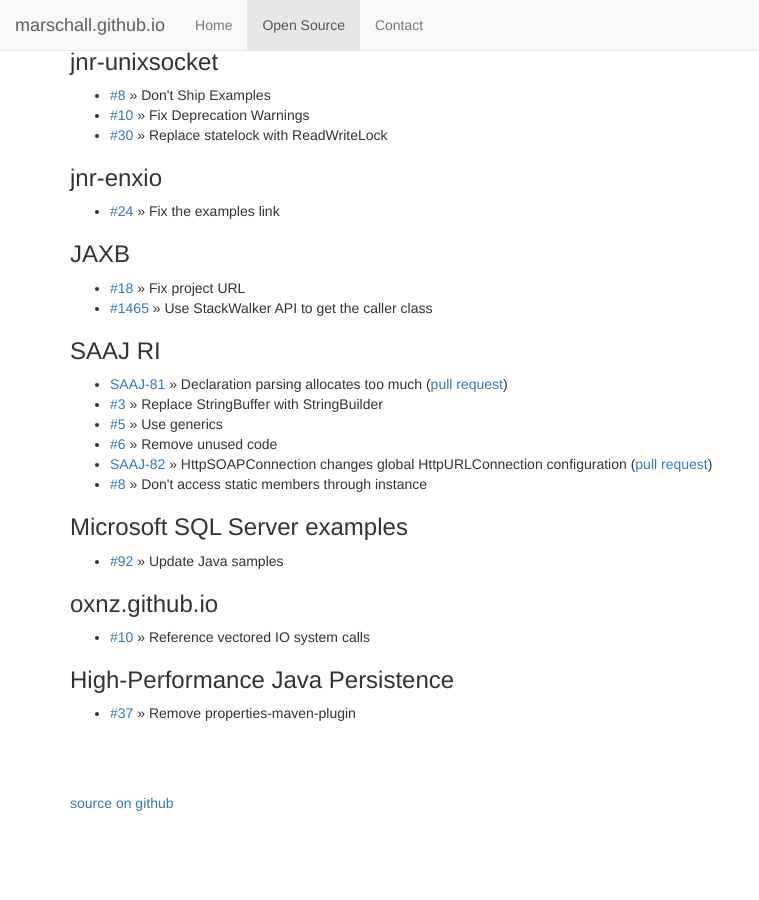
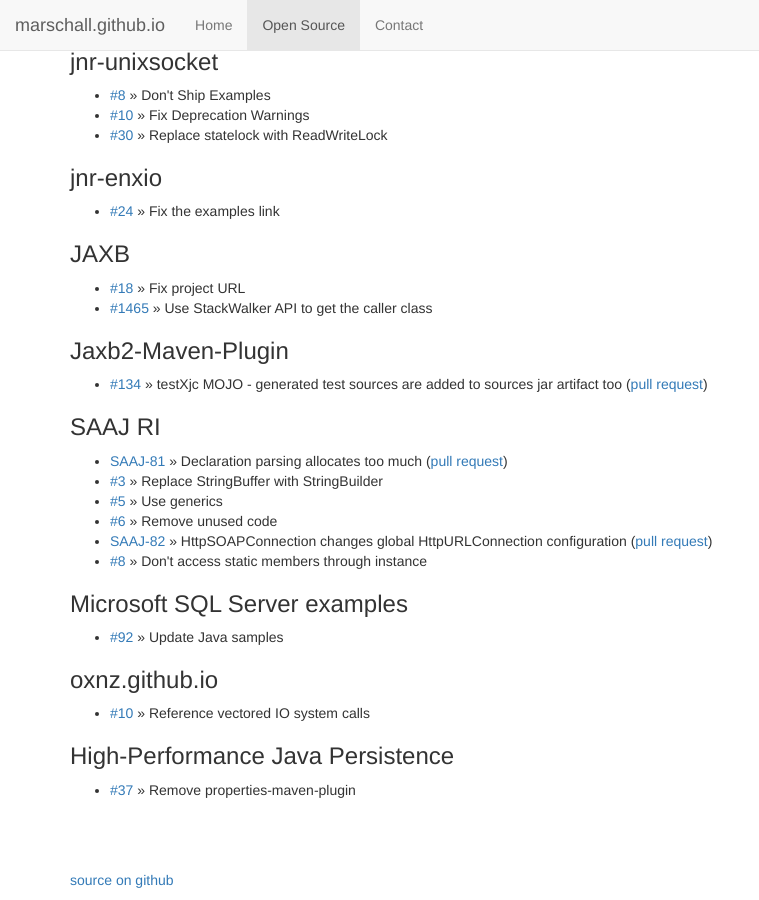
Before and after one commit to marschall/marschall.github.com, a Jekyll site: the page built from open-source.html, in a window 1280 px wide and 900 px high, scrolled down 12433 px. Shown: the whole window, without its empty margins (0-759 px from the left). Built offline with Jekyll 4.4.1, drawn with Linux system fonts in a browser that asks for light colours; before the commit the page ends 13256 px from its top, so only the background shows below that.

Commit message:
add Jaxb2 Maven plugin

```diff
--- a/open-source.html
+++ b/open-source.html
@@ -707,6 +707,10 @@
   <li><a href="https://github.com/gf-metro/jaxb/pull/18">#18</a> &raquo; Fix project URL</li>
   <li><a href="https://github.com/eclipse-ee4j/jaxb-ri/pull/1465">#1465</a> &raquo; Use StackWalker API to get the caller class</li>
 </ul>
+<h3>Jaxb2-Maven-Plugin</h3>
+<ul>
+  <li><a href="https://github.com/mojohaus/jaxb2-maven-plugin/issues/134">#134</a> &raquo; testXjc MOJO - generated test sources are added to sources jar artifact too (<a href="https://github.com/mojohaus/jaxb2-maven-plugin/pull/184">pull request</a>)</li>
+</ul>
 <h3>SAAJ RI</h3>
 <ul>
   <li><a href="https://github.com/javaee/metro-saaj/issues/81">SAAJ-81</a> &raquo; Declaration parsing allocates too much (<a href="https://github.com/javaee/metro-saaj/pull/2">pull request</a>)</li>
```
